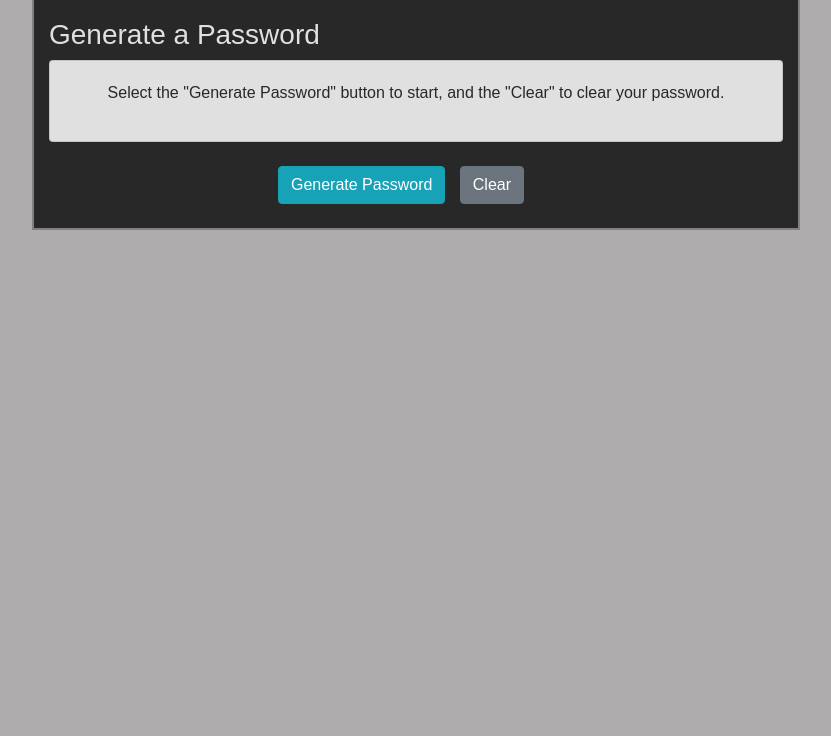
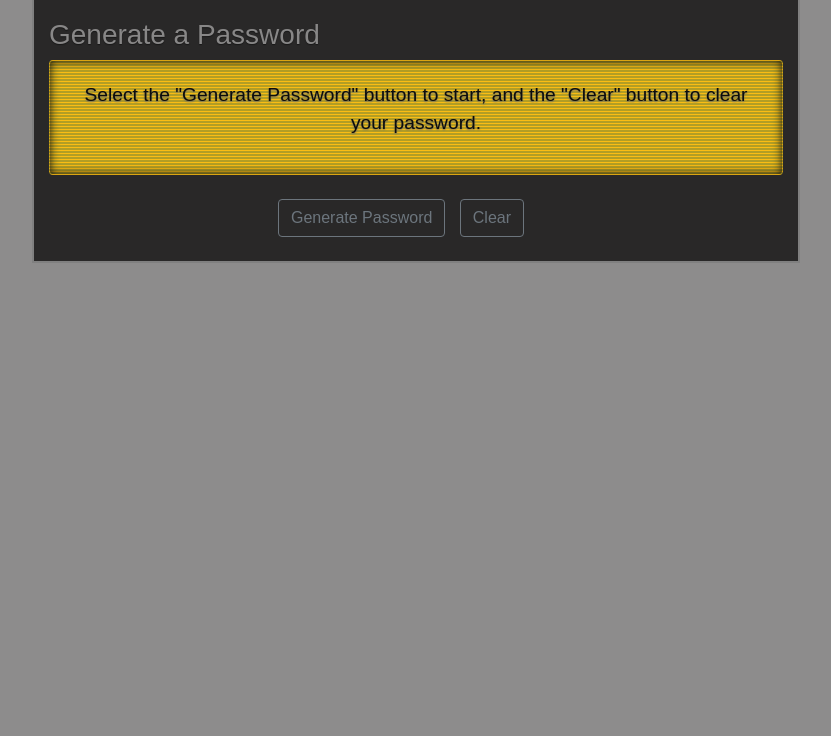
Before and after one commit to hjlogique/Password-Generator, a plain HTML site: page index.html in a window 1280 px wide. Shown: the part 114-850 px from the top of the page, without its empty margins (224-1055 px from the left). Drawn offline with nearby package versions, Linux system fonts and the light colour scheme.

Commit message:
I updated the application. This the second and the final version.

```diff
--- a/assets/css/style.css
+++ b/assets/css/style.css
@@ -13,7 +13,17 @@ body {
 
 body {
   font-family: sans-serif;
-  background:#AEACAC;
+  background:#8D8C8C;
+}
+
+h1{
+  color: #292828;
+  text-shadow: 0px 1px 2px #555;
+}
+
+h3{
+  color: #888787;
+  text-shadow: 0px 1px 1px rgb(24, 24, 24);
 }
 
 .container {
@@ -55,6 +65,15 @@ body {
   margin-left: 5px;
 }
 
+#displayScreen{
+  background-image: linear-gradient(0deg, #fabd14 16.67%, #b39e24 16.67%, #b39e24 50%, #fabd14 50%, #fabd14 66.67%, #b39e24 66.67%, #b39e24 100%);
+  background-size: 5.00px 6.00px;
+  box-shadow: inset 0 0 10px;
+  color:#0C0C0C;
+  font-size: larger;
+  text-shadow: 0px 1px 2px rgb(109, 108, 108);
+}
+
 @media screen and (max-width: 768px){
   .container {
     margin-top: 30px;
--- a/assets/js/pwd_generator.js
+++ b/assets/js/pwd_generator.js
@@ -3,6 +3,8 @@
 
 // An array variable for all possible characters
 var allChar = ["abcdefghijklmnopqrstuvwxyz", "ABCDEFGHIJKLMNOPQRSTUVWXYZ", "0123456789", "!“#$%&‘()*+,-./:;<=>?@[\]^_`{|}~"];
+// Assign the instruction to the Display screen
+document.getElementById("pwdDisplay").textContent = 'Select the "Generate Password" button to start, and the "Clear" button to clear your password.';
 
 // 1. Choose a number of Characters for the password
 function numOfCharFunc() {
@@ -52,9 +54,14 @@ function genPwdFunc(event) {
   }
 }
 
-// 4. Clear the display
+// 4. Clear the display, if the text is a password (anything other than the instruction)
 function clearFunc(event) {
-  document.querySelector("#pwdDisplay").textContent = "Generate another password?";
+  var pwdDisplay = document.querySelector("#pwdDisplay").textContent;
+  if (pwdDisplay.substr(0, 6) == 'Select') {
+    alert("No password to clear!")
+  } else {
+    document.getElementById("pwdDisplay").textContent = "Generate another password?";
+  }
 }
 
 //The "Generate Password" button calls the enPwdFunc function
--- a/index.html
+++ b/index.html
@@ -40,11 +40,11 @@
       <!-- Grid column -->
       <div class="col-lg-12">
         <!-- Card Component -->
-        <div class="card">
+        <div class="card" id="displayScreen">
           <div class="card-body">
             <!-- Text Area: it displays the instuction on how to use the application, and also the generated password. -->
             <div class="text-center">
-              <p id="pwdDisplay"> Select the "Generate Password" button to start, and the "Clear" to clear your password.</p>
+              <p id="pwdDisplay"></p>
             </div>
           </div>
         </div>
@@ -56,8 +56,8 @@
       <!-- Grid column -->
       <div class="col-lg-12" id="btnColumn">
         <!-- Generate Password and Reset buttons -->
-        <button type="button" id="pwdGenBtn" class="btn btn-info">Generate Password</button>
-        <button type="button" id="clearBtn" class="btn btn-secondary">Clear</button>
+        <button type="button" id="pwdGenBtn" class="btn btn-outline-secondary">Generate Password</button>
+        <button type="button" id="clearBtn" class="btn btn-outline-secondary">Clear</button>
       </div>
     </div>
     <br>
```
Also changed, not shown: assets/images/03-javascript-homework-demo.png (deleted), 4 other files.
